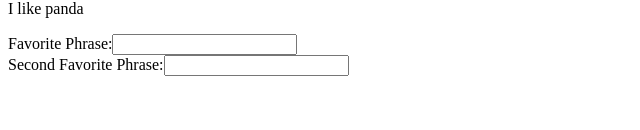
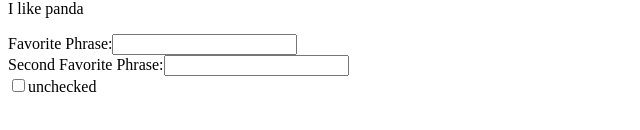
Before and after one commit to glitjch-lab/LinkedIn-Learning-Review-React, a React (Create React App) app: page / in a window 1280 px wide. Shown: the part 416-546 px from the top of the page, without its empty margins (0-640 px from the left). Built offline with nearby package versions, Linux system fonts and the light colour scheme; no server answers.

Commit message:
demo useReduce

```diff
--- a/src/index.js
+++ b/src/index.js
@@ -1,7 +1,10 @@
-import React, { useEffect, useState } from 'react';
+// Components and other files have been kept to a minimum
+// to match the extensiveness of this course.
+import React, { useEffect, useReducer, useState } from 'react';
 import ReactDOM from 'react-dom/client';
 
 
+// Mapping out an array of objects (previously array of strings)
 const lakes = [
   "Ontario",
   "Superior",
@@ -39,6 +42,8 @@ function FoodApp({food}) {
   )
 }
 
+// Demonstrating useState
+
 function CheckBox() {
   const [checked, setChecked] = useState(false)
   return (
@@ -54,6 +59,8 @@ function CheckBox() {
   )
 }
 
+
+// Destructuring arrays
 const [dd, ee, ff, gg] = [
   "pig",
   "walrus",
@@ -61,6 +68,7 @@ const [dd, ee, ff, gg] = [
   "snail"
 ]
 
+// Demonstrating multiple useEffects
 function DemoUseEffect() {
  const [phraseOne, setPhraseOne] = useState("")
  const [phraseTwo, setPhraseTwo] = useState("")
@@ -98,15 +106,15 @@ useEffect(() => {
   )
 }
 
+
+
+// Demonstrating useEffect with fetching data
 function GitHubUser({login}) {
   const [data, setData] = useState("");
   useEffect(() => {
     fetch(`https://api.github.com/users/${login}`)
     .then(res => res.json())
-    .then(results => {
-      console.log(results);
-      setData(results)
-    })
+    .then(results => setData(results))
     .catch(error => console.log(error))
 
   }, []);
@@ -124,6 +132,25 @@ function GitHubUser({login}) {
   return null;
 }
 
+// Demonstrating useReduce
+function DemoUseReduce() {
+  const [checked, toggle] = useReducer(
+    checked => !checked
+    )
+
+  return (
+    <>
+      <input
+        type="checkbox"
+        value={checked}
+        onChange={toggle}
+      />
+      {checked ? "checked" : "unchecked"}
+    </>
+  )
+}
+
+// VIEW
 const root = ReactDOM.createRoot(document.getElementById('root'));
 root.render(
   <>
@@ -133,6 +160,8 @@ root.render(
     <p>I like {ff}</p>
     <DemoUseEffect/>
     <GitHubUser login="glitjch"/>
+    <br/>
+    <DemoUseReduce />
   </>
 )
 
```
